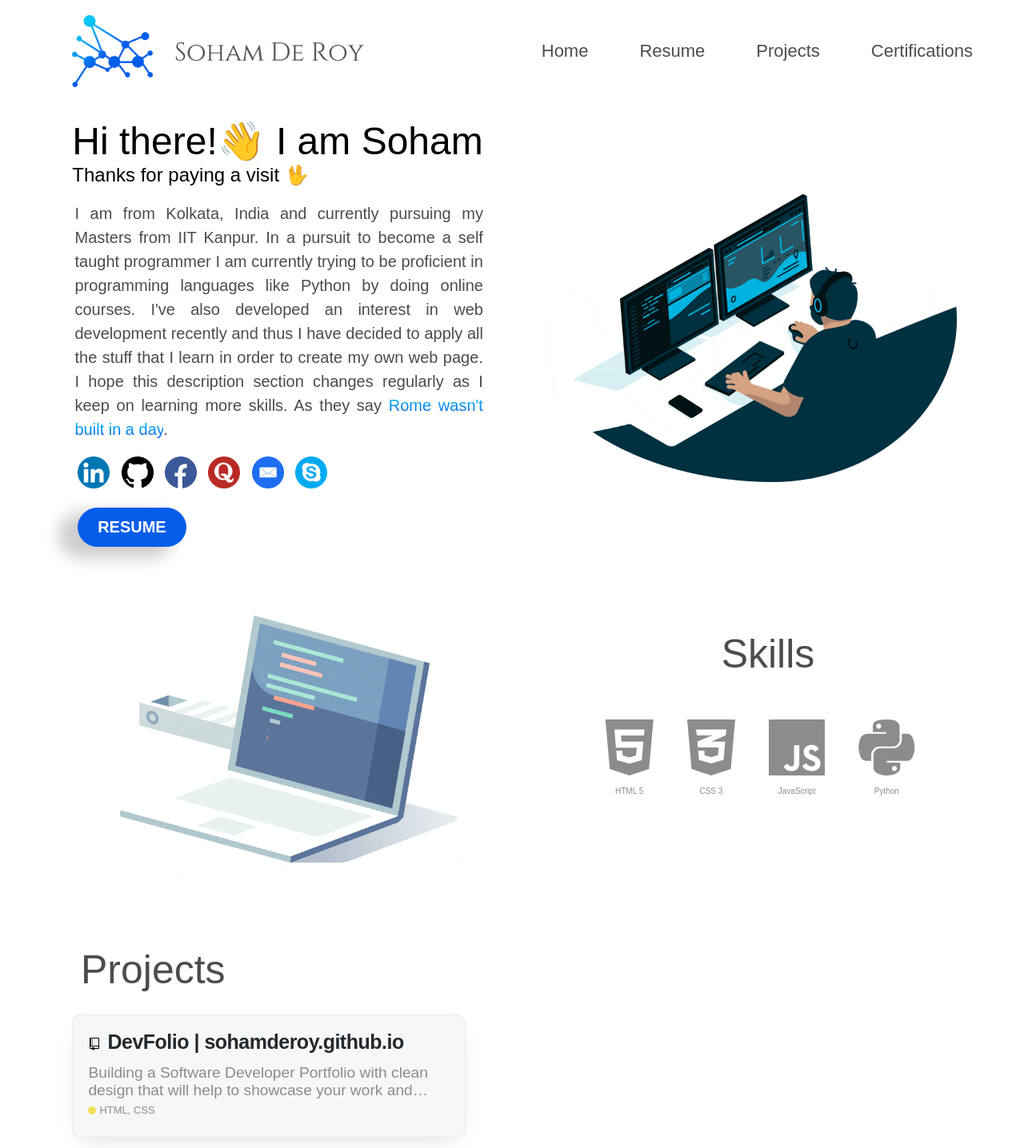
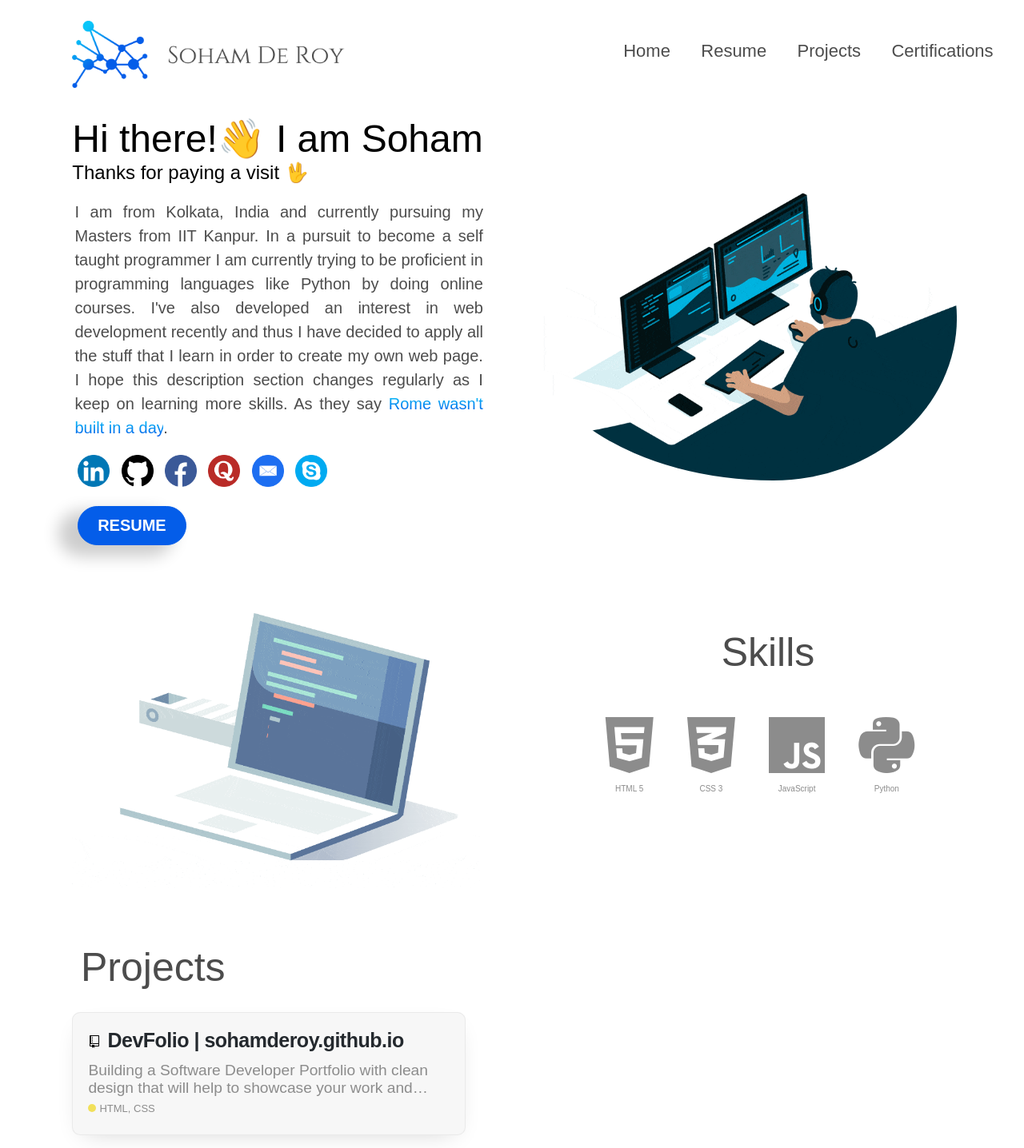
Before and after one commit to sohamderoy/sohamderoy.github.io, a PHP site: page / in a window 1280 px wide. Shown: the top 1436 px of the page at 80% size. Run offline with PHP 8.4, Linux system fonts and the light colour scheme; some libraries are stand-ins or nearby versions; some web fonts are replaced.

Commit message:
minor formatitng after logo addition

```diff
--- a/css/main.css
+++ b/css/main.css
@@ -15,7 +15,7 @@ nav a{
     background-color: white;
     /*padding: 30px 60px 10px 60px;
     margin: 0px 100px 0px 100px;*/
-    padding: 4% 5% 0% 0%;
+    padding: 4% 3% 0% 0%;
     float: right;
     direction: rtl;
     text-align: left;
@@ -34,7 +34,7 @@ h1{
     margin-block-start: 0em;
     margin-block-end: 0em;
     margin-inline-start: 0px;
-    padding: 5.5% 0% 0% 14%;
+    padding: 5% 0% 0% 14%;
     margin-inline-end: 0px;
     font-weight: 500;
 
--- a/index.html
+++ b/index.html
@@ -25,7 +25,7 @@
 <body>
     <header class="header">
         <nav>
-            <img src="https://sohamderoy.github.io/img/full_logo.png" style="width: 30%; height: 10%; padding: 1.5% 0% 0% 7%;">
+            <img src="https://sohamderoy.github.io/img/full_logo.png" style="width: 28%; height: 10%; padding: 2% 0% 0% 7%;">
             <a id="hi" href="#ss">Certifications</a>
             <a target="_self" href="#projsection">Projects</a>
             <a target="_blank" href="https://sohamderoy.github.io/docs/Resume.pdf">Resume</a>
```
